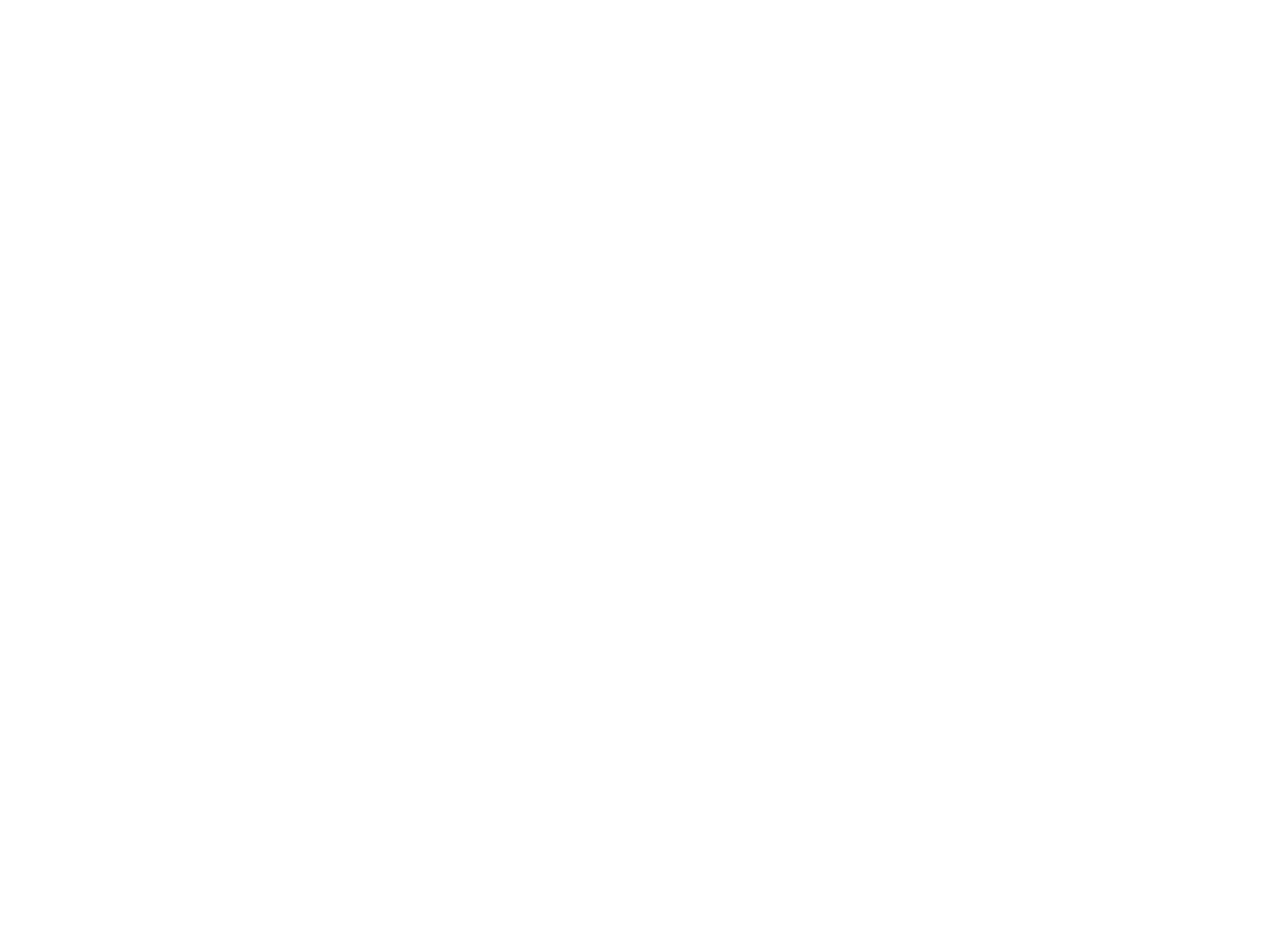
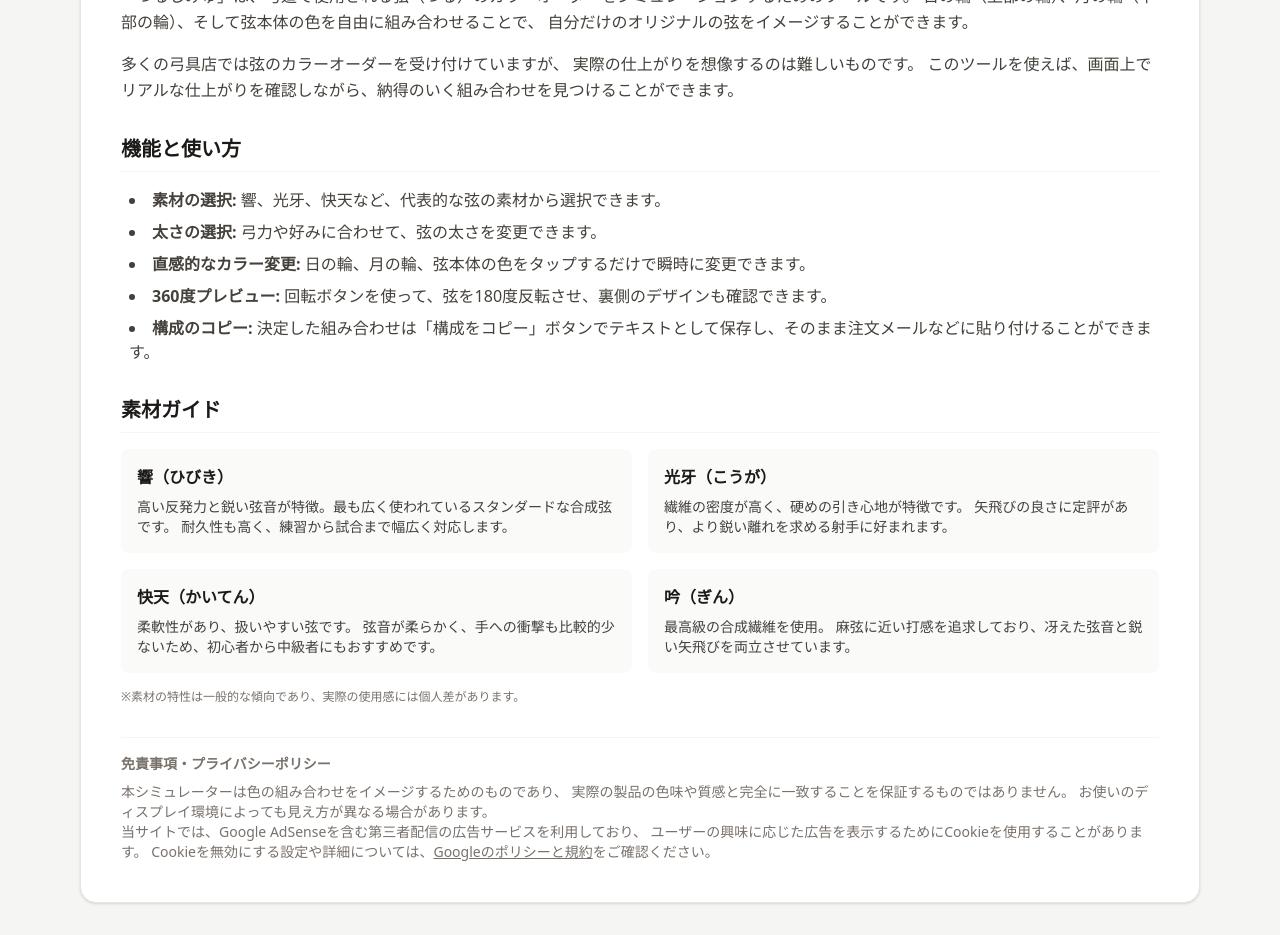
Before and after one commit to halcyon7766/CCstrings, a React (Vite) app: page / in a window 1280 px wide. Shown: the part 960-1895 px from the top of the page. Before the commit the page ends 801 px from the top, so only its background shows below. Built offline with nearby package versions, Linux system fonts and the light colour scheme.

Commit message:
feat: add about section and seo meta tags for adsense

```diff
--- a/index.html
+++ b/index.html
@@ -6,6 +6,8 @@
   <link rel="icon" type="image/svg+xml" href="/vite.svg" />
   <meta name="viewport" content="width=device-width, initial-scale=1.0" />
   <title>つるしみゅ -ループ弦シミュレーター</title>
+  <meta name="description"
+    content="弓道の弦（つる）のカラーコーディネートをシミュレーションできる「つるしみゅ」。日の輪、月の輪、弦本体の色を自由に組み合わせて、オリジナルの弦をデザインしましょう。作成したオーダー内容はコピーして弓具店への注文に使えます。">
   <script async src="https://pagead2.googlesyndication.com/pagead/js/adsbygoogle.js?client=ca-pub-9880919415099202"
     crossorigin="anonymous"></script>
 </head>
--- a/src/App.jsx
+++ b/src/App.jsx
@@ -62,6 +62,92 @@ const useIsMobile = () => {
   }, []);
   return isMobile;
 };
+
+
+
+const AboutSection = () => (
+  <div className="mt-12 bg-white rounded-2xl shadow-sm border border-stone-200 p-6 lg:p-10 space-y-8 text-stone-700">
+    <section>
+      <h3 className="text-xl font-bold mb-4 flex items-center gap-2 border-b border-stone-100 pb-2">
+        <span className="text-stone-900">つるしみゅについて</span>
+      </h3>
+      <p className="leading-relaxed mb-4">
+        「つるしみゅ」は、弓道で使用される弦（つる）のカラーオーダーをシミュレーションするためのツールです。
+        日の輪（上部の輪）、月の輪（下部の輪）、そして弦本体の色を自由に組み合わせることで、
+        自分だけのオリジナルの弦をイメージすることができます。
+      </p>
+      <p className="leading-relaxed">
+        多くの弓具店では弦のカラーオーダーを受け付けていますが、
+        実際の仕上がりを想像するのは難しいものです。
+        このツールを使えば、画面上でリアルな仕上がりを確認しながら、納得のいく組み合わせを見つけることができます。
+      </p>
+    </section>
+
+    <section>
+      <h3 className="text-xl font-bold mb-4 flex items-center gap-2 border-b border-stone-100 pb-2">
+        <span className="text-stone-900">機能と使い方</span>
+      </h3>
+      <ul className="list-disc list-inside space-y-2 ml-2">
+        <li><strong>素材の選択:</strong> 響、光牙、快天など、代表的な弦の素材から選択できます。</li>
+        <li><strong>太さの選択:</strong> 弓力や好みに合わせて、弦の太さを変更できます。</li>
+        <li><strong>直感的なカラー変更:</strong> 日の輪、月の輪、弦本体の色をタップするだけで瞬時に変更できます。</li>
+        <li><strong>360度プレビュー:</strong> 回転ボタンを使って、弦を180度反転させ、裏側のデザインも確認できます。</li>
+        <li><strong>構成のコピー:</strong> 決定した組み合わせは「構成をコピー」ボタンでテキストとして保存し、そのまま注文メールなどに貼り付けることができます。</li>
+      </ul>
+    </section>
+
+    <section>
+      <h3 className="text-xl font-bold mb-4 flex items-center gap-2 border-b border-stone-100 pb-2">
+        <span className="text-stone-900">素材ガイド</span>
+      </h3>
+      <div className="grid md:grid-cols-2 gap-4">
+        <div className="bg-stone-50 p-4 rounded-lg">
+          <h4 className="font-bold mb-2 text-stone-900">響（ひびき）</h4>
+          <p className="text-sm">
+            高い反発力と鋭い弦音が特徴。最も広く使われているスタンダードな合成弦です。
+            耐久性も高く、練習から試合まで幅広く対応します。
+          </p>
+        </div>
+        <div className="bg-stone-50 p-4 rounded-lg">
+          <h4 className="font-bold mb-2 text-stone-900">光牙（こうが）</h4>
+          <p className="text-sm">
+            繊維の密度が高く、硬めの引き心地が特徴です。
+            矢飛びの良さに定評があり、より鋭い離れを求める射手に好まれます。
+          </p>
+        </div>
+        <div className="bg-stone-50 p-4 rounded-lg">
+          <h4 className="font-bold mb-2 text-stone-900">快天（かいてん）</h4>
+          <p className="text-sm">
+            柔軟性があり、扱いやすい弦です。
+            弦音が柔らかく、手への衝撃も比較的少ないため、初心者から中級者にもおすすめです。
+          </p>
+        </div>
+        <div className="bg-stone-50 p-4 rounded-lg">
+          <h4 className="font-bold mb-2 text-stone-900">吟（ぎん）</h4>
+          <p className="text-sm">
+            最高級の合成繊維を使用。
+            麻弦に近い打感を追求しており、冴えた弦音と鋭い矢飛びを両立させています。
+          </p>
+        </div>
+      </div>
+      <p className="mt-4 text-xs text-stone-500">
+        ※素材の特性は一般的な傾向であり、実際の使用感には個人差があります。
+      </p>
+    </section>
+
+    <section className="text-sm text-stone-500 border-t border-stone-100 pt-4">
+      <h4 className="font-bold mb-2">免責事項・プライバシーポリシー</h4>
+      <p>
+        本シミュレーターは色の組み合わせをイメージするためのものであり、
+        実際の製品の色味や質感と完全に一致することを保証するものではありません。
+        お使いのディスプレイ環境によっても見え方が異なる場合があります。<br />
+        当サイトでは、Google AdSenseを含む第三者配信の広告サービスを利用しており、
+        ユーザーの興味に応じた広告を表示するためにCookieを使用することがあります。
+        Cookieを無効にする設定や詳細については、<a href="https://policies.google.com/technologies/ads" target="_blank" rel="noreferrer" className="underline hover:text-stone-700">Googleのポリシーと規約</a>をご確認ください。
+      </p>
+    </section>
+  </div>
+);
 
 const StringLoopDetail = ({ loopColor, bodyColor, isMobile }) => {
   return (
@@ -604,6 +690,11 @@ export default function KyudoStringCustomizer() {
             </button>
           </div>
         </div>
+
+        {/* 3. About Section (Full width below) */}
+        <div className="lg:col-span-12">
+          <AboutSection />
+        </div>
       </main>
     </div>
   );
```
